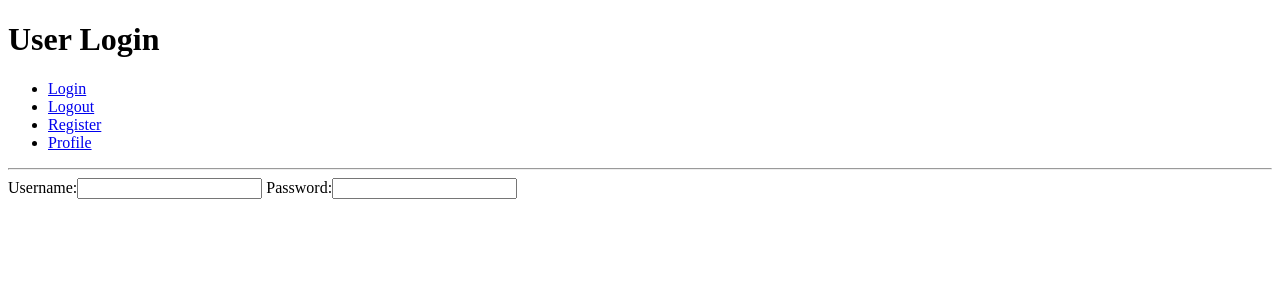
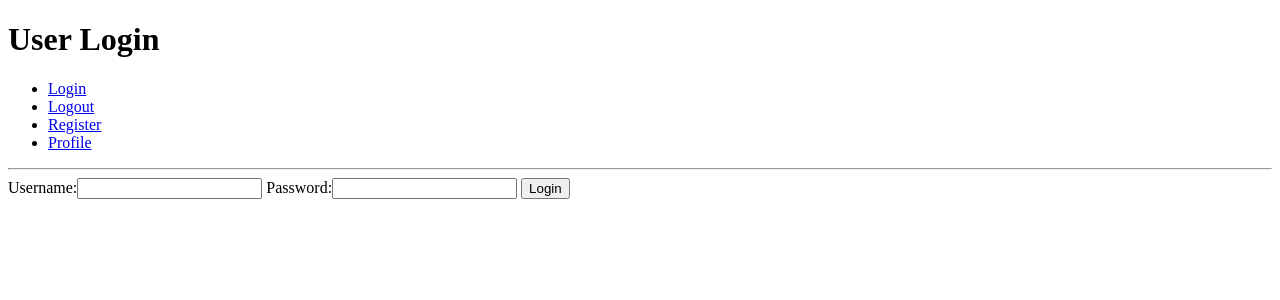
Before and after one commit to LivHed/django-authentication, a Django app: page /accounts/login/ in a window 1280 px wide. Shown: the top 300 px of the page. Run offline with Django 3.2, Linux system fonts and the light colour scheme.

Commit message:
Add button to login form

```diff
--- a/accounts/templates/login.html
+++ b/accounts/templates/login.html
@@ -23,7 +23,9 @@
     {% endif %}
 
     <form method="POST">
+        {% csrf_token %}
         {{ login_form }}
+        <button type="submit">Login</button>
     </form>
 
 </body>
```
